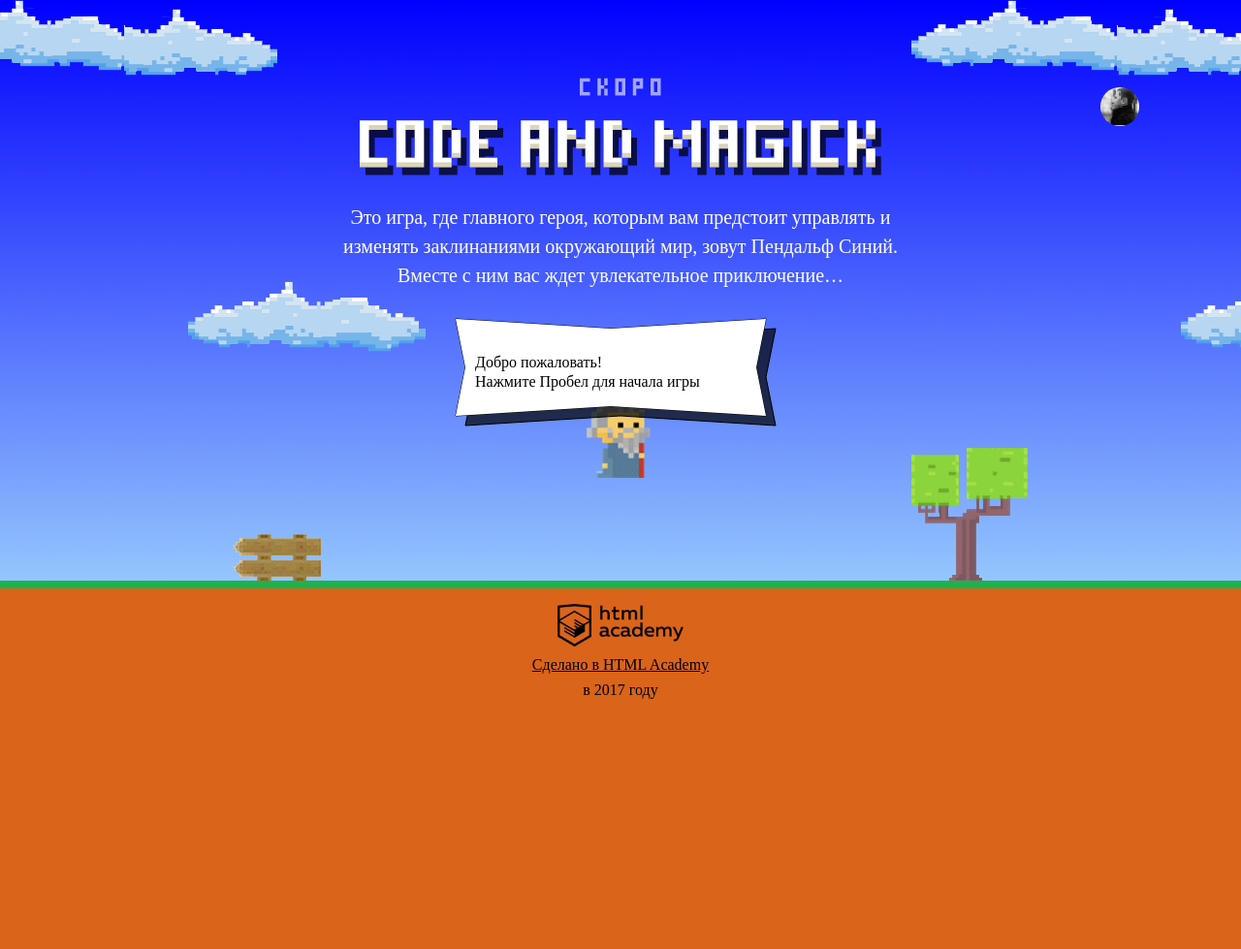
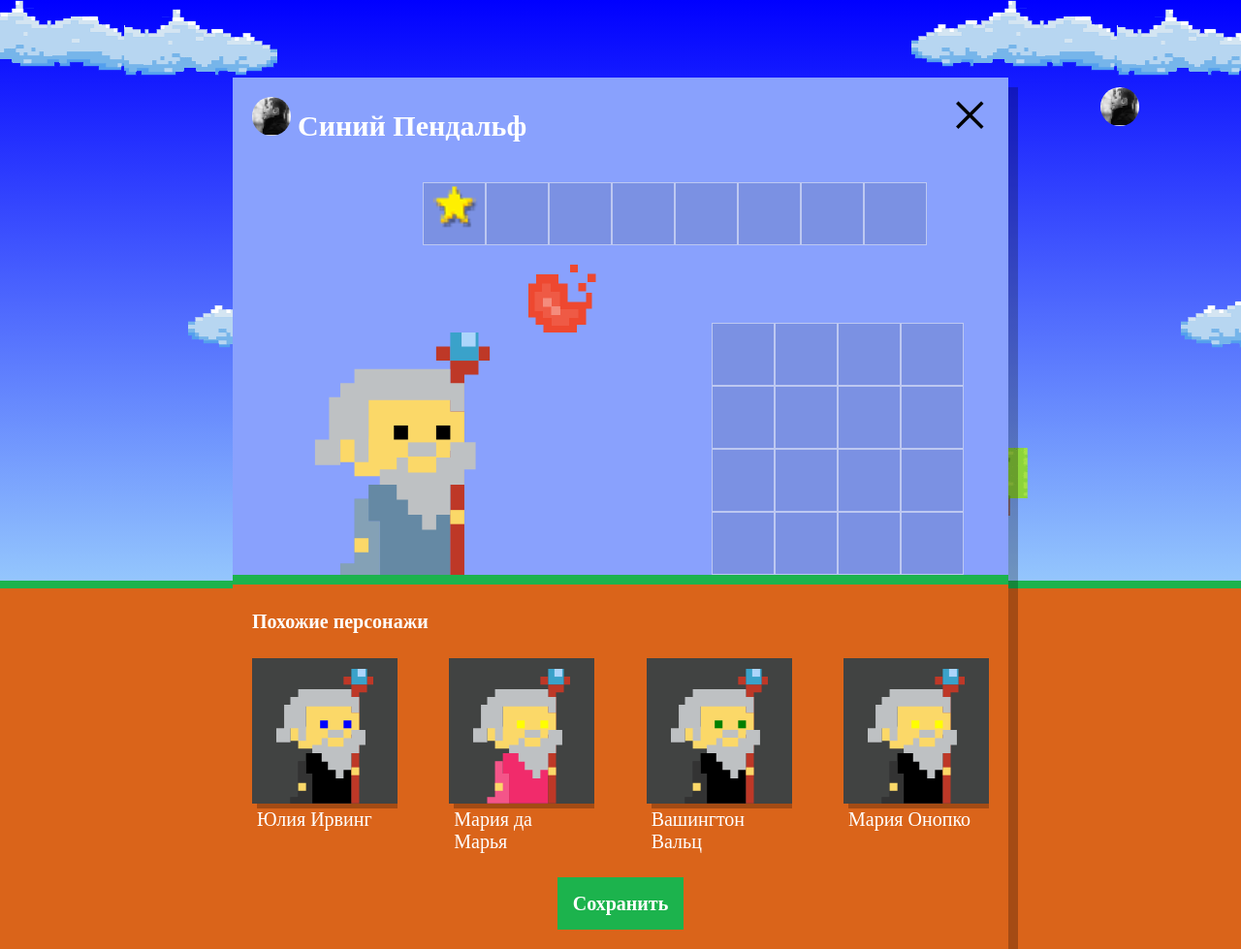
Before and after one commit to komaritskaya/644051-code-and-magick-19, a website: page index.html in a window 1280 px wide. Shown: the whole page at 97% size. Before the commit the page ends 800 px from the top, so only its background shows below. Drawn offline with Linux system fonts and the light colour scheme; a web font is replaced by a local one.

Commit message:
Добавлен алгоритм отрисовки персонажей

```diff
--- a/index.html
+++ b/index.html
@@ -201,6 +201,7 @@
 </script>
 <script src="js/stat.js"></script>
 <script src="js/game.js"></script>
+<script src="js/setup.js"></script>
 
 </body>
 </html>
--- /dev/null
+++ b/js/setup.js
@@ -0,0 +1,97 @@
+'use strict';
+
+var WIZARDS_COUNT = 4;
+var NAMES = [
+  'Иван',
+  'Хуан Себастьян',
+  'Мария',
+  'Кристоф',
+  'Виктор',
+  'Юлия',
+  'Люпита',
+  'Вашингтон'
+];
+var SURNAMES = [
+  'да Марья',
+  'Верон',
+  'Мирабелла',
+  'Вальц',
+  'Онопко',
+  'Топольницкая',
+  'Нионго',
+  'Ирвинг'
+];
+var COAT_COLORS = [
+  'rgb(101, 137, 164)',
+  'rgb(241, 43, 107)',
+  'rgb(146, 100, 161)',
+  'rgb(56, 159, 117)',
+  'rgb(215, 210, 55)',
+  'rgb(0, 0, 0)',
+];
+var EYES_COLORS = [
+  'black',
+  'red',
+  'blue',
+  'yellow',
+  'green'
+];
+
+var getRandomInt = function (min, max) {
+  min = Math.ceil(min);
+  max = Math.floor(max);
+  return Math.floor(Math.random() * (max - min + 1)) + min;
+};
+
+var getRandomBool = function () {
+  return Math.random() < 0.5;
+};
+
+var getRandomItemFromArray = function (arr) {
+  var index = getRandomInt(0, arr.length - 1);
+  return arr[index];
+};
+
+var setup = document.querySelector('.setup');
+var setupSimilar = document.querySelector('.setup-similar');
+var similarWizardTemplate = document.querySelector('#similar-wizard-template');
+var similarWizardsList = document.querySelector('.setup-similar-list');
+
+var generateRandomWizards = function (count) {
+  var selectedWizards = [];
+  for (var i = 0; i < count; i++) {
+    var wizardName = getRandomBool
+      ? getRandomItemFromArray(NAMES) + ' ' + getRandomItemFromArray(SURNAMES)
+      : getRandomItemFromArray(SURNAMES) + ' ' + getRandomItemFromArray(NAMES);
+    var randomWizard = {
+      name: wizardName,
+      coatColor: getRandomItemFromArray(COAT_COLORS),
+      eyesColor: getRandomItemFromArray(EYES_COLORS)
+    };
+    selectedWizards.push(randomWizard);
+  }
+  return selectedWizards;
+};
+
+var renderSingleSimilarWizard = function (wizard) {
+  var wizardElement = similarWizardTemplate.content.cloneNode(true);
+  var wizardLabel = wizardElement.querySelector('.setup-similar-label');
+  var wizardCoat = wizardElement.querySelector('.wizard-coat');
+  var wizardEyes = wizardElement.querySelector('.wizard-eyes');
+  wizardLabel.textContent = wizard.name;
+  wizardCoat.style.fill = wizard.coatColor;
+  wizardEyes.style.fill = wizard.eyesColor;
+  return wizardElement;
+};
+
+var renderMultipleSimilarWizards = function (arr) {
+  var fragment = document.createDocumentFragment();
+  for (var i = 0; i < arr.length; i++) {
+    fragment.appendChild(renderSingleSimilarWizard(arr[i]));
+  }
+  similarWizardsList.appendChild(fragment);
+};
+
+setup.classList.remove('hidden');
+renderMultipleSimilarWizards(generateRandomWizards(WIZARDS_COUNT));
+setupSimilar.classList.remove('hidden');
```
